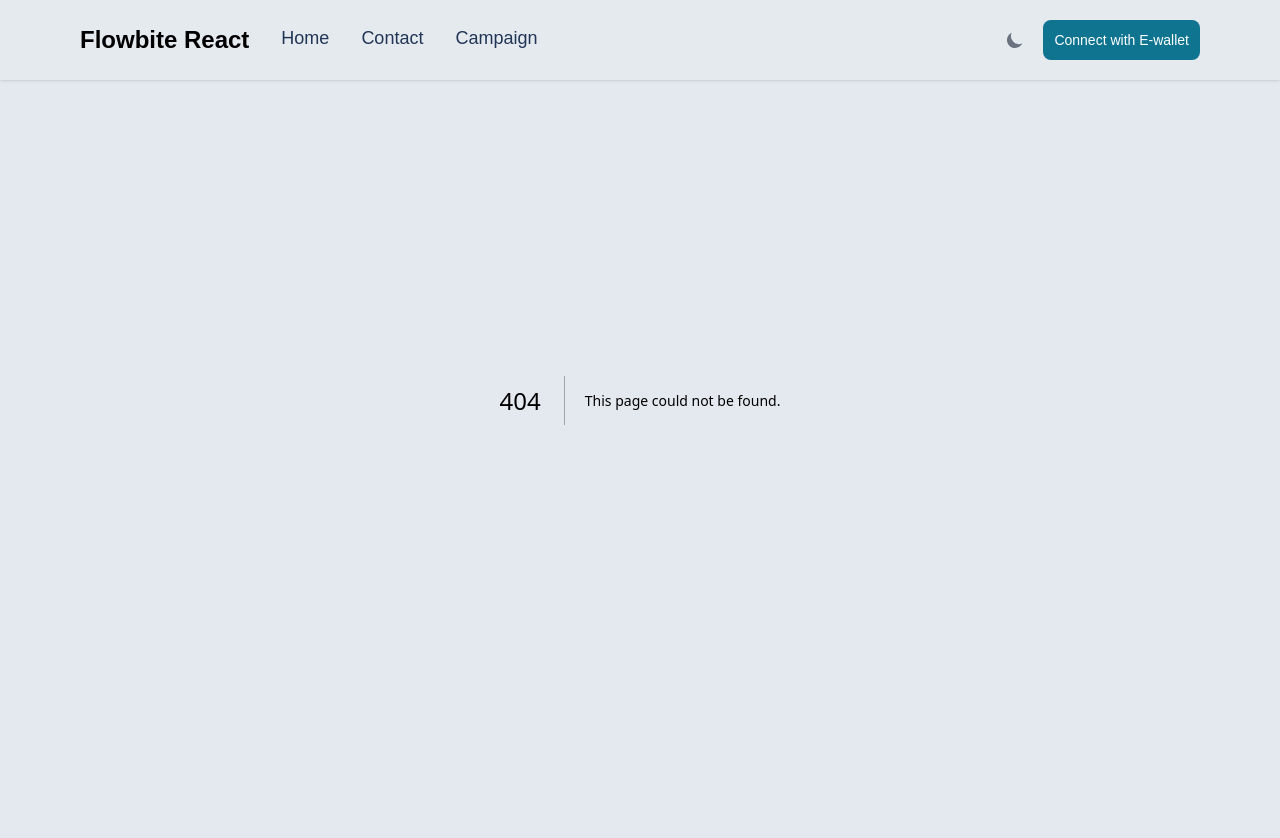
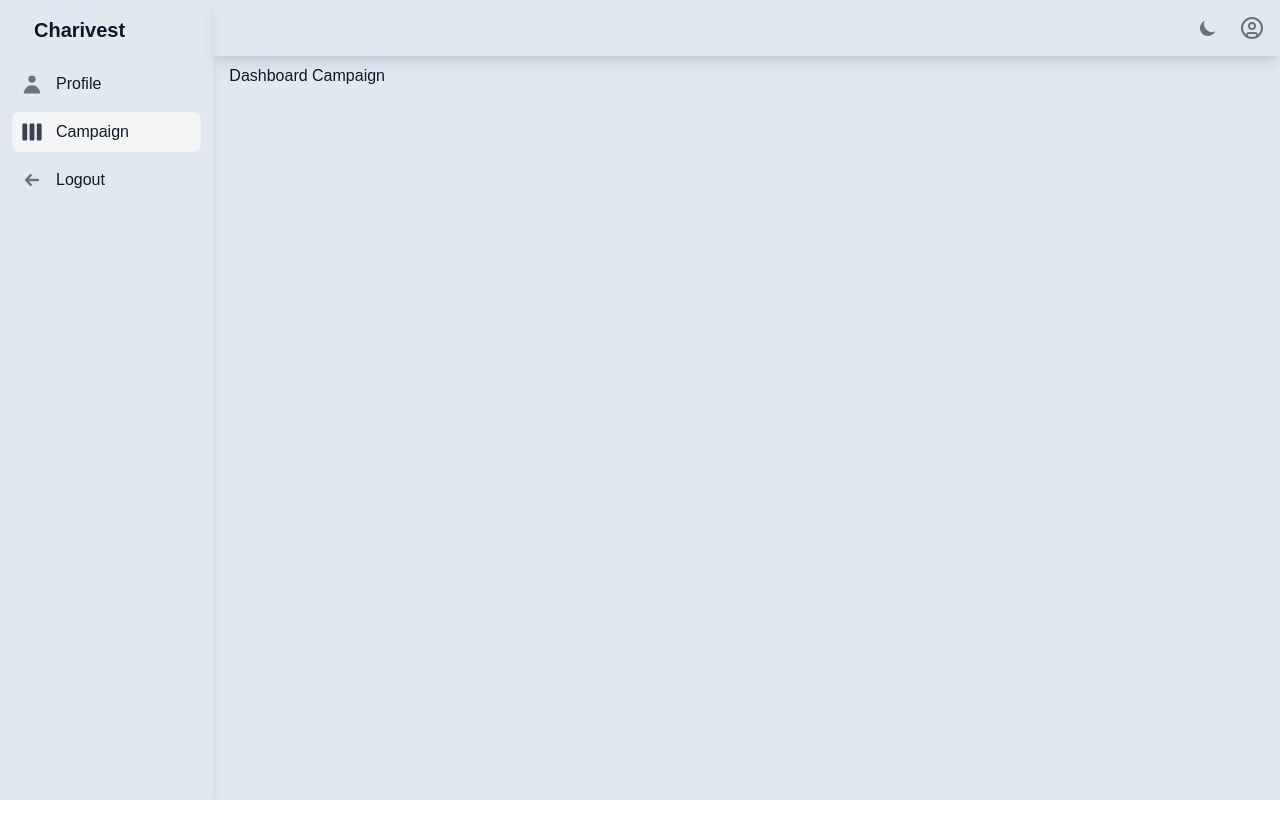
Before and after one commit to khmalz/charivest, a Next.js app in the folder webclient/: page /dashboard/campaign in a window 1280 px wide. Before the commit this address had no page. After the commit the page ends 800 px from the top, so only its background shows below. Built offline with nearby package versions, Linux system fonts and the light colour scheme.

Commit message:
add Dashboard page with drawer and sidebar

```diff
--- /dev/null
+++ b/webclient/app/(admin)/dashboard/campaign/page.js
@@ -0,0 +1,5 @@
+import React from "react";
+
+export default function DashboardCampaign() {
+   return <div>Dashboard Campaign</div>;
+}
--- /dev/null
+++ b/webclient/app/(admin)/dashboard/layout.js
@@ -0,0 +1,19 @@
+import { DrawerProvider } from "@/components/hooks/useDrawer";
+import DrawerDashboard from "@/components/ui/DrawerDashboard";
+import { SidebarDashboard } from "@/components/ui/Sidebar";
+
+export default function DashboardLayout({ children }) {
+   return (
+      <DrawerProvider>
+         <div className="dark:text-white text-slate-900 bg-slate-200 dark:bg-dashboardprimary min-h-screen antialiased">
+            <div className="flex">
+               <SidebarDashboard />
+               <div className="flex flex-col w-full">
+                  <DrawerDashboard />
+                  <div className="py-2 px-4">{children}</div>
+               </div>
+            </div>
+         </div>
+      </DrawerProvider>
+   );
+}
--- /dev/null
+++ b/webclient/app/(admin)/dashboard/profile/page.js
@@ -0,0 +1,5 @@
+import React from "react";
+
+export default function DashboardProfile() {
+   return <div>Dashboard Profile</div>;
+}
--- /dev/null
+++ b/webclient/app/(client)/layout.js
@@ -0,0 +1,10 @@
+import Nav from "@/components/ui/Nav";
+
+export default function RootLayout({ children }) {
+   return (
+      <div>
+         <Nav />
+         <div className="text-white bg-slate-300/50 dark:bg-primary container pb-10">{children}</div>
+      </div>
+   );
+}
--- a/webclient/app/layout.js
+++ b/webclient/app/layout.js
@@ -1,6 +1,5 @@
 import { Roboto, Roboto_Mono } from "next/font/google";
 import "./globals.css";
-import Nav from "@/components/ui/Nav";
 import { Flowbite, ThemeModeScript } from "flowbite-react";
 
 const robotoSans = Roboto({
@@ -26,11 +25,8 @@ export default function RootLayout({ children }) {
          <head>
             <ThemeModeScript />
          </head>
-         <body className={`${robotoSans.variable} ${robotoMono.variable} antialiased bg-slate-300/50 dark:bg-primary mb-10`}>
-            <Nav />
-            <Flowbite>
-               <div className="container">{children}</div>
-            </Flowbite>
+         <body className={`${robotoSans.variable} ${robotoMono.variable} antialiased`}>
+            <Flowbite>{children}</Flowbite>
          </body>
       </html>
    );
--- /dev/null
+++ b/webclient/components/hooks/useDrawer.jsx
@@ -0,0 +1,27 @@
+"use client";
+
+import { createContext, useContext, useState, useCallback } from "react";
+
+const DrawerContext = createContext();
+
+export const DrawerProvider = ({ children }) => {
+   const [isOpen, setIsOpen] = useState(false);
+
+   const toggleDrawer = useCallback(state => {
+      if (typeof state === "boolean") {
+         setIsOpen(state);
+      } else {
+         setIsOpen(prev => !prev);
+      }
+   }, []);
+
+   return <DrawerContext.Provider value={{ isOpen, toggleDrawer }}>{children}</DrawerContext.Provider>;
+};
+
+export const useDrawer = () => {
+   const context = useContext(DrawerContext);
+   if (!context) {
+      throw new Error("useDrawer harus digunakan di dalam DrawerProvider");
+   }
+   return context;
+};
--- /dev/null
+++ b/webclient/components/ui/DrawerDashboard.jsx
@@ -0,0 +1,48 @@
+"use client";
+
+import { Button, DarkThemeToggle, Drawer, Dropdown, Popover } from "flowbite-react";
+import { CircleUser } from "lucide-react";
+import React from "react";
+import { HiMenu } from "react-icons/hi";
+import { useDrawer } from "../hooks/useDrawer";
+import { DrawerSidebarDashboard, SidebarDashboard } from "./Sidebar";
+
+export default function DrawerDashboard() {
+   const { isOpen, toggleDrawer } = useDrawer();
+
+   const contentPopover = (
+      <div className="w-full text-sm text-gray-500 dark:text-gray-400">
+         <div className="px-3 py-2">
+            <p>Switch Mode</p>
+         </div>
+      </div>
+   );
+
+   return (
+      <>
+         <div className="flex items-center px-4 py-2 shadow-lg justify-between md:justify-end">
+            <Button size="sm" color="light" className="md:hidden border-none focus:ring-1 focus:ring-slate-300 bg-transparent hover:bg-slate-500 dark:!bg-dashboardprimary dark:hover:!bg-slate-700" onClick={() => toggleDrawer(true)}>
+               <HiMenu className="text-xl" />
+            </Button>
+            <div className="flex items-center space-x-3">
+               <Popover content={contentPopover} trigger="hover">
+                  <DarkThemeToggle className="focus:ring-1" />
+               </Popover>
+               <Dropdown arrowIcon={false} inline label={<CircleUser className="text-gray-500 dark:text-gray-400" />}>
+                  <Dropdown.Header>
+                     <span className="block text-sm">Bonnie Green</span>
+                  </Dropdown.Header>
+                  <Dropdown.Item>Dashboard</Dropdown.Item>
+                  <Dropdown.Item>Sign out</Dropdown.Item>
+               </Dropdown>
+            </div>
+         </div>
+
+         <Drawer open={isOpen} onClose={() => toggleDrawer(false)} className="w-auto">
+            <Drawer.Items className="p-0 -m-2">
+               <DrawerSidebarDashboard />
+            </Drawer.Items>
+         </Drawer>
+      </>
+   );
+}
--- /dev/null
+++ b/webclient/components/ui/Sidebar.jsx
@@ -0,0 +1,73 @@
+"use client";
+
+import { Button, Sidebar } from "flowbite-react";
+import { X } from "lucide-react";
+import { HiArrowSmLeft, HiUser, HiViewBoards } from "react-icons/hi";
+import { useDrawer } from "../hooks/useDrawer";
+import { usePathname } from "next/navigation";
+import Link from "next/link";
+
+function contentSidebar() {
+   const sideLink = [
+      {
+         title: "Profile",
+         url: "/dashboard/profile",
+         icon: HiUser,
+      },
+      {
+         title: "Campaign",
+         url: "/dashboard/campaign",
+         icon: HiViewBoards,
+      },
+   ];
+
+   const pathname = usePathname();
+
+   return (
+      <>
+         <Sidebar.Items>
+            <Sidebar.ItemGroup>
+               {sideLink.map((item, index) => (
+                  <Sidebar.Item as={Link} key={index} href={item.url} active={pathname == item.url} className="rounded-lg" icon={item.icon}>
+                     {item.title}
+                  </Sidebar.Item>
+               ))}
+               <Sidebar.Item href="#" icon={HiArrowSmLeft}>
+                  Logout
+               </Sidebar.Item>
+            </Sidebar.ItemGroup>
+         </Sidebar.Items>
+      </>
+   );
+}
+
+const sidebarTheme = {
+   root: {
+      inner: "h-full overflow-y-auto overflow-x-hidden rounded bg-slate-200 shadow-lg dark:shadow-slate-900 px-3 py-4 dark:bg-gray-800",
+   },
+};
+
+export function SidebarDashboard() {
+   return (
+      <Sidebar theme={sidebarTheme} aria-label="Sidebar with logo branding" className="md:w-1/5 h-auto min-h-screen hidden md:block bg-slate-200 dark:bg-dashboardprimary">
+         <Sidebar.Logo href="#">Charivest</Sidebar.Logo>
+         {contentSidebar()}
+      </Sidebar>
+   );
+}
+
+export function DrawerSidebarDashboard() {
+   const { toggleDrawer } = useDrawer();
+
+   return (
+      <Sidebar aria-label="Sidebar with logo branding" className="block p-0 m-0">
+         <div className="flex justify-between items-start">
+            <Sidebar.Logo href="#">Charivest</Sidebar.Logo>
+            <Button color="light" size="sm" onClick={() => toggleDrawer()} className="w-8 h-8 border-none flex items-center justify-center dark:hover:bg-slate-700 dark:bg-slate-800">
+               <X className="w-5" />
+            </Button>
+         </div>
+         {contentSidebar()}
+      </Sidebar>
+   );
+}
--- a/webclient/tailwind.config.mjs
+++ b/webclient/tailwind.config.mjs
@@ -20,6 +20,10 @@ export default {
             secondary: "#3E5879",
             tertiary: "#D8C4B6",
             quaternary: "#F5EFE7",
+            dashboardprimary: "#1f2937",
+            dashboardsecondary: "#1B4242",
+            dashboardtertiary: "#5C8374",
+            dashboardquaternary: "#9EC8B9",
          },
       },
    },
```
Also changed, not shown: webclient/app/(client)/campaign/layout.js (renamed from webclient/app/campaign/layout.js), webclient/app/(client)/campaign/page.js (renamed from webclient/app/campaign/page.js), webclient/app/(client)/page.js (renamed from webclient/app/page.js).
